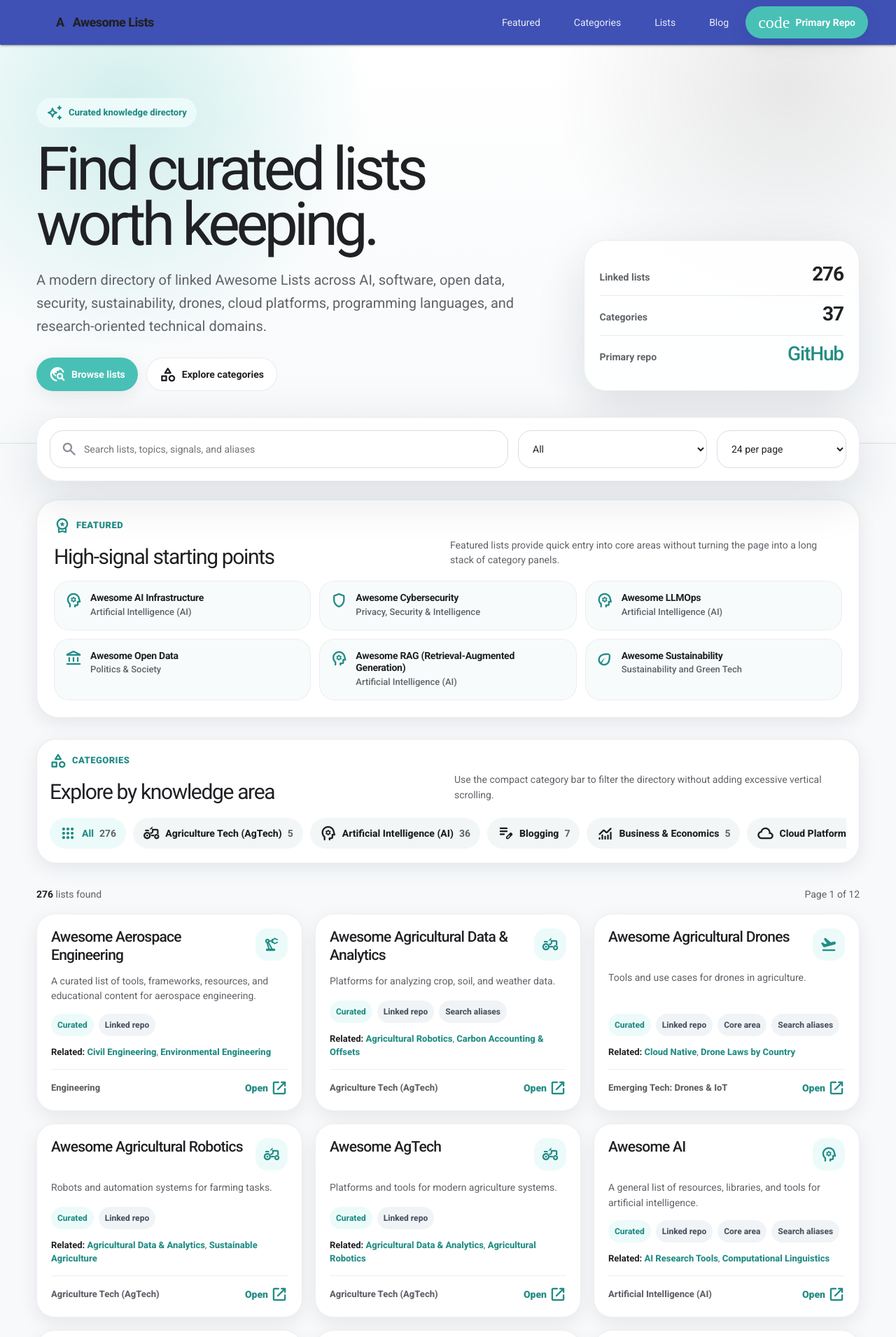
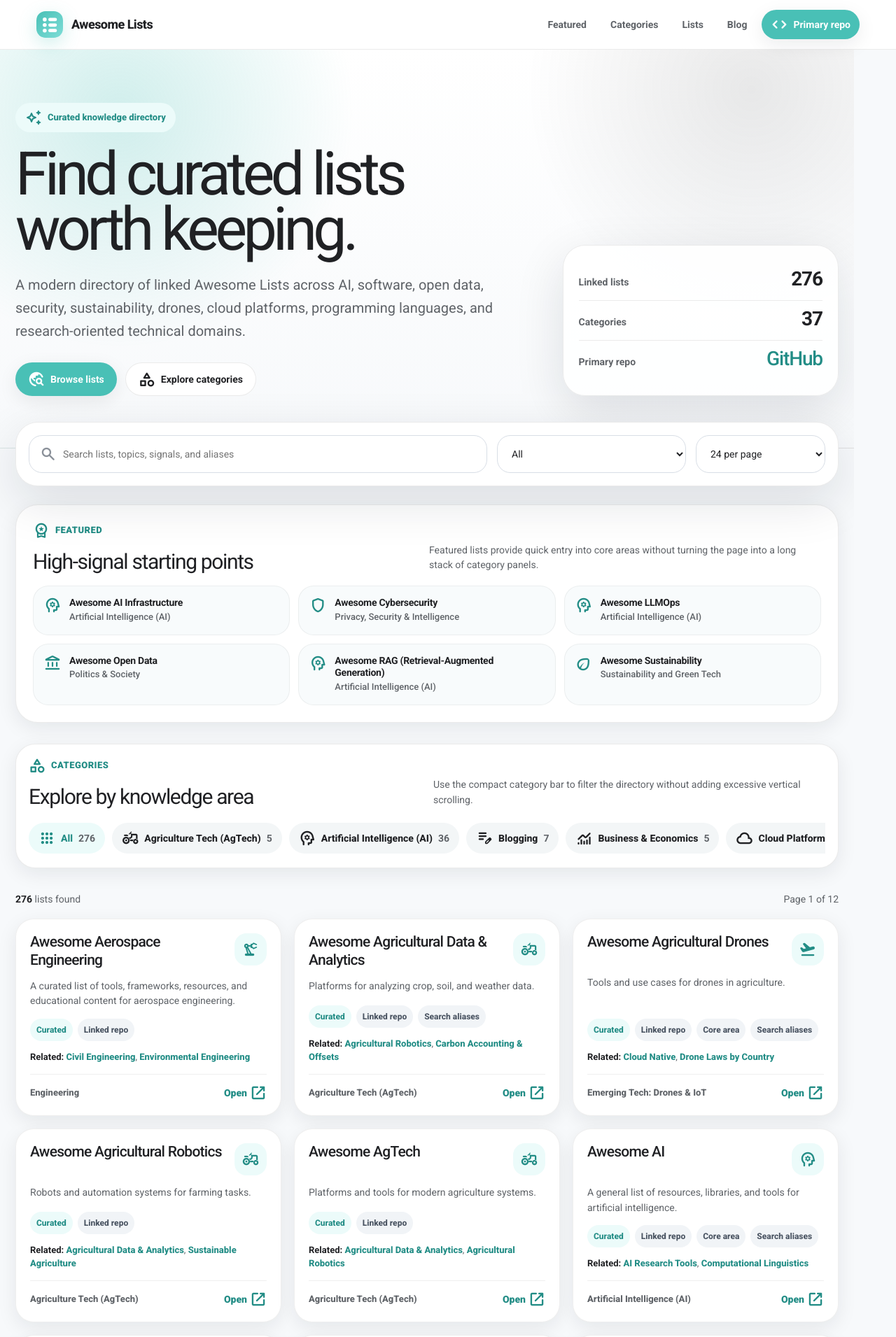
Before and after one commit to awesomelistsio/www, a Jekyll site: the page built from index.html, in a window 1280 px wide. Shown: the top 1911 px of the page at 70% size. Built offline with Jekyll 4.4.1, drawn with Linux system fonts in a browser that asks for light colours.

Commit message:
Update default.html

```diff
--- a/_layouts/default.html
+++ b/_layouts/default.html
@@ -15,35 +15,22 @@
 
 <body>
 
-<div class="mdl-layout mdl-js-layout mdl-layout--fixed-header">
-
-<header class="mdl-layout__header site-header">
-<div class="mdl-layout__header-row nav-shell">
-
-<a class="brand" href="{{ '/' | relative_url }}">
-<div class="brand-icon">A</div>
-<div class="brand-text">Awesome Lists</div>
-</a>
-
-<div class="mdl-layout-spacer"></div>
-
-<nav class="mdl-navigation top-nav">
-<a class="mdl-navigation__link" href="{{ '/' | relative_url }}#featured">Featured</a>
-<a class="mdl-navigation__link" href="{{ '/' | relative_url }}#categories">Categories</a>
-<a class="mdl-navigation__link" href="{{ '/' | relative_url }}#lists">Lists</a>
-<a class="mdl-navigation__link" href="{{ '/blog/' | relative_url }}">Blog</a>
-
-<a class="repo-button"
-href="https://github.com/brandonhimpfen/awesome-lists"
-target="_blank">
-<i class="material-icons">code</i>
-Primary Repo
-</a>
-
-</nav>
-
-</div>
-</header>
+<div class="mdl-layout mdl-js-layout mdl-layout--fixed-header"></div>
+  <header class="topbar">
+    <div class="topbar-inner">
+      <a class="brand" href="{{ '/' | relative_url }}" aria-label="Awesome Lists home">
+        <img src="logo.svg" alt="">
+        <span>Awesome Lists</span>
+      </a>
+      <nav class="nav" aria-label="Primary navigation">
+        <a href="{{ '/' | relative_url }}#featured">Featured</a>
+        <a href="{{ '/' | relative_url }}#categories">Categories</a>
+        <a href="{{ '/' | relative_url }}#lists">Lists</a>
+        <a href="{{ '/blog/' | relative_url }}">Blog</a>
+        <a class="repo-button" href="https://github.com/brandonhimpfen/awesome-lists" target="_blank" rel="noopener"><span class="material-symbols-rounded">code</span> Primary repo</a>
+      </nav>
+    </div>
+  </header>
 
 <main class="mdl-layout__content">
 {{ content }}
```
